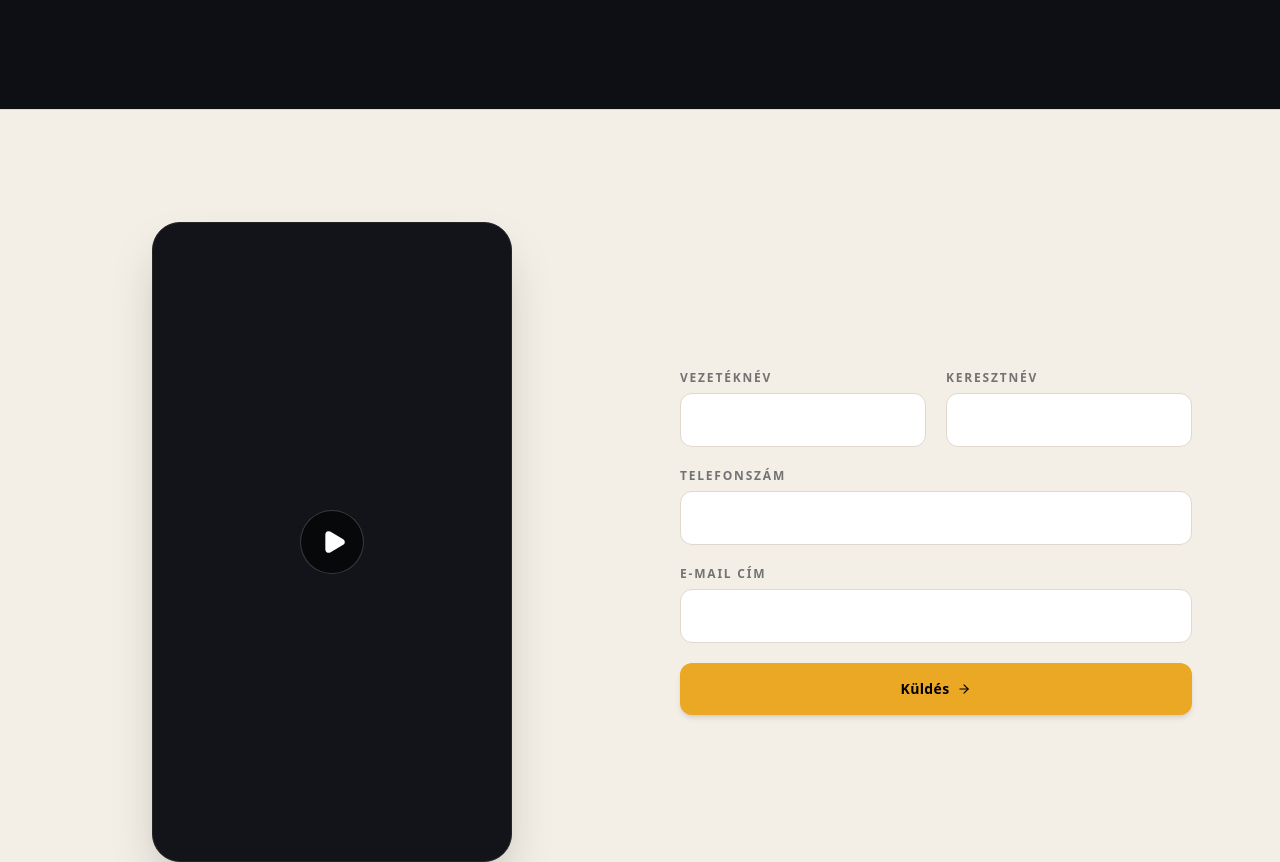
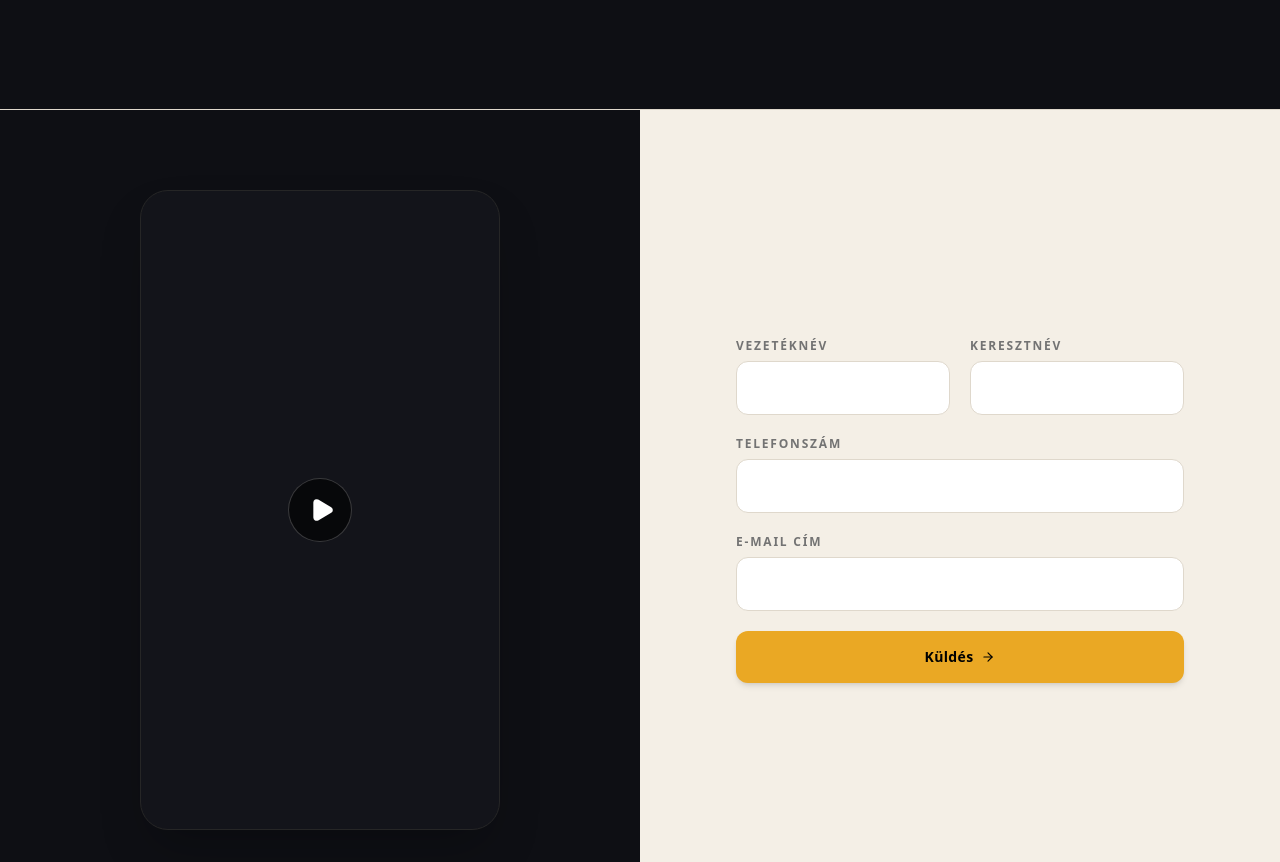
Before and after one commit to landingbulding-git/egriprod, an Astro site: page / in a window 1280 px wide. Shown: the part 8134-8996 px from the top of the page. Built offline with nearby package versions, Linux system fonts and the light colour scheme; Astro itself is replaced by a stand-in of ours; a web font is replaced by a local one.

Commit message:
Closer: full-width split layout
Co-Authored-By: Claude Sonnet 5.5 <noreply@anthropic.com>

```diff
--- a/src/components/App.tsx
+++ b/src/components/App.tsx
@@ -2201,18 +2201,21 @@ export default function App() {
       {/* ================================================================ */}
       {/* CLOSER: Video (9:16 placeholder) + Contact form                  */}
       {/* ================================================================ */}
-      <section id="closer" className="w-full py-20 sm:py-28 px-6 sm:px-10 lg:px-16 bg-[#F4EFE6] border-t border-[#DFD8CC] text-[#161616]">
-        <div className="max-w-6xl mx-auto grid grid-cols-1 lg:grid-cols-2 gap-12 lg:gap-20 items-center">
+      <section id="closer" className="w-full bg-[#F4EFE6] border-t border-[#DFD8CC] text-[#161616]">
+        <div className="grid grid-cols-1 lg:grid-cols-2 lg:min-h-screen">
           {/* Left: 9:16 video placeholder */}
-          <div className="w-full max-w-[320px] sm:max-w-[360px] mx-auto aspect-[9/16] rounded-[28px] bg-[#13141A] border border-neutral-800 shadow-2xl flex items-center justify-center">
-            <div className="w-16 h-16 rounded-full bg-black/60 border border-white/20 flex items-center justify-center text-white">
-              <Play size={26} fill="currentColor" className="ml-1" />
+          <div className="bg-[#0E0F14] flex items-center justify-center px-6 py-16 sm:py-20">
+            <div className="w-full max-w-[320px] sm:max-w-[360px] aspect-[9/16] rounded-[28px] bg-[#13141A] border border-neutral-800 shadow-2xl flex items-center justify-center">
+              <div className="w-16 h-16 rounded-full bg-black/60 border border-white/20 flex items-center justify-center text-white">
+                <Play size={26} fill="currentColor" className="ml-1" />
+              </div>
             </div>
           </div>
 
           {/* Right: form */}
+          <div className="flex items-center justify-center px-6 sm:px-10 lg:px-16 py-16 sm:py-20">
           <form
-            className="w-full max-w-lg mx-auto lg:mx-0 space-y-5"
+            className="w-full max-w-md space-y-5"
             onSubmit={(e) => {
               e.preventDefault();
               showToast('Köszönjük! Hamarosan jelentkezünk.');
@@ -2271,6 +2274,7 @@ export default function App() {
               <ArrowRight size={14} />
             </button>
           </form>
+          </div>
         </div>
       </section>
 
```
